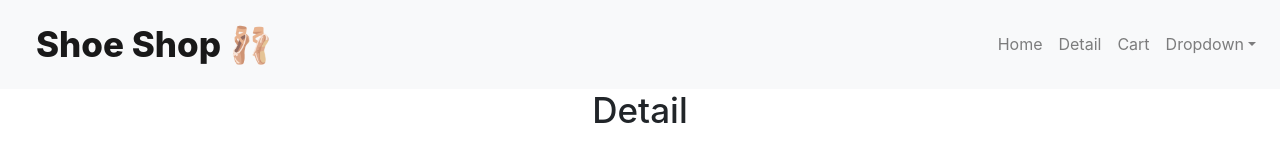
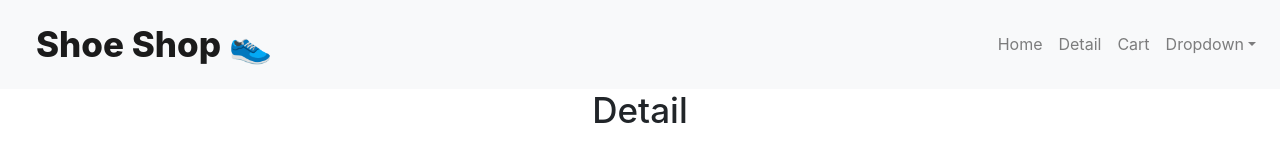
Before and after one commit to kirin059/React_shop, a React (Create React App) app: page /detail/1 in a window 1280 px wide. Shown: the top 160 px of the page. Built offline with nearby package versions, Linux system fonts and the light colour scheme.

Commit message:
Add: app.js css 수정

```diff
--- a/src/App.js
+++ b/src/App.js
@@ -20,7 +20,7 @@ function App() {
     <div className="App">
 
       <Navbar bg="light" expand="lg" >
-        <Navbar.Brand href="#home" className="brand">Shoe Shop 🩰</Navbar.Brand>
+        <Navbar.Brand className="brand"><Link to="/" className="Link">Shoe Shop 👟</Link></Navbar.Brand>
         <Navbar.Toggle aria-controls="basic-navbar-nav" />
         <Navbar.Collapse id="basic-navbar-nav">
           <Nav className="ml-auto">
@@ -54,7 +54,6 @@ function App() {
           <div className="container">
 
             <lestContext.Provider value={lest}>
-
               <div className="row">
                 {
                   shoes.map((a, i) => {
@@ -64,7 +63,6 @@ function App() {
                   })
                 }
               </div>
-
             </lestContext.Provider>
 
             <button className="btn btn-primary" onClick={() => {
--- a/src/App.scss
+++ b/src/App.scss
@@ -2,9 +2,16 @@
   text-align: center;
   .brand {
     padding: 10px 20px;
+    color: rgb(27, 27, 27);
     font-size: 35px;
     font-weight: 800;
+
+    .Link {
+      color: inherit;
+      text-decoration: none;
+    }
   }
+
   .background {
     background-image: url(./img/background.jpg);
     background-position: center;
--- a/src/component/Detail/Detail.js
+++ b/src/component/Detail/Detail.js
@@ -2,9 +2,10 @@ import React, { useEffect, useState } from 'react';
 import { useHistory, useParams } from 'react-router';
 import { Nav } from 'react-bootstrap';
 import { CSSTransition } from 'react-transition-group'
+import { connect } from 'react-redux';
+
 import Info from '../Info/Info';
 import './Detail.scss';
-import { connect } from 'react-redux';
 
 
 const Detail = (props) => {
--- a/src/component/Product/Product.js
+++ b/src/component/Product/Product.js
@@ -1,6 +1,7 @@
 import React, { useContext } from 'react';
 import { useHistory } from 'react-router';
 import {lestContext} from '../../App'
+
 const Product = (props) => {
 
     let lest = useContext(lestContext);
```
Lines whose indentation alone changed are shown as unchanged.
